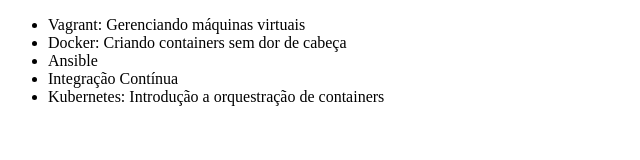
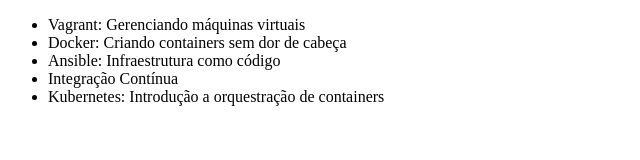
Before and after one commit to paulaberguem/alura-git, a plain HTML site: page index.html in a window 1280 px wide. Shown: the whole page, without its empty margins (0-640 px from the left). Drawn offline with Linux system fonts and the light colour scheme.

Commit message:
Alterando o nome do curso de Ansible

```diff
--- a/index.html
+++ b/index.html
@@ -2,13 +2,13 @@
 <html lang="en">
 <head>
     <meta charset="UTF-8">
-    <title>Lista de Cursos de DevOps da Alura!!!</title>
+    <title>Lista de Cursos de DevOps da Alura</title>
 </head>
 <body>
     <ul>
         <li>Vagrant: Gerenciando máquinas virtuais</li>
         <li>Docker: Criando containers sem dor de cabeça</li>
-        <li>Ansible</li>
+        <li>Ansible: Infraestrutura como código</li>
         <li>Integração Contínua</li>
         <li>Kubernetes: Introdução a orquestração de containers</li>
     </ul>
```
